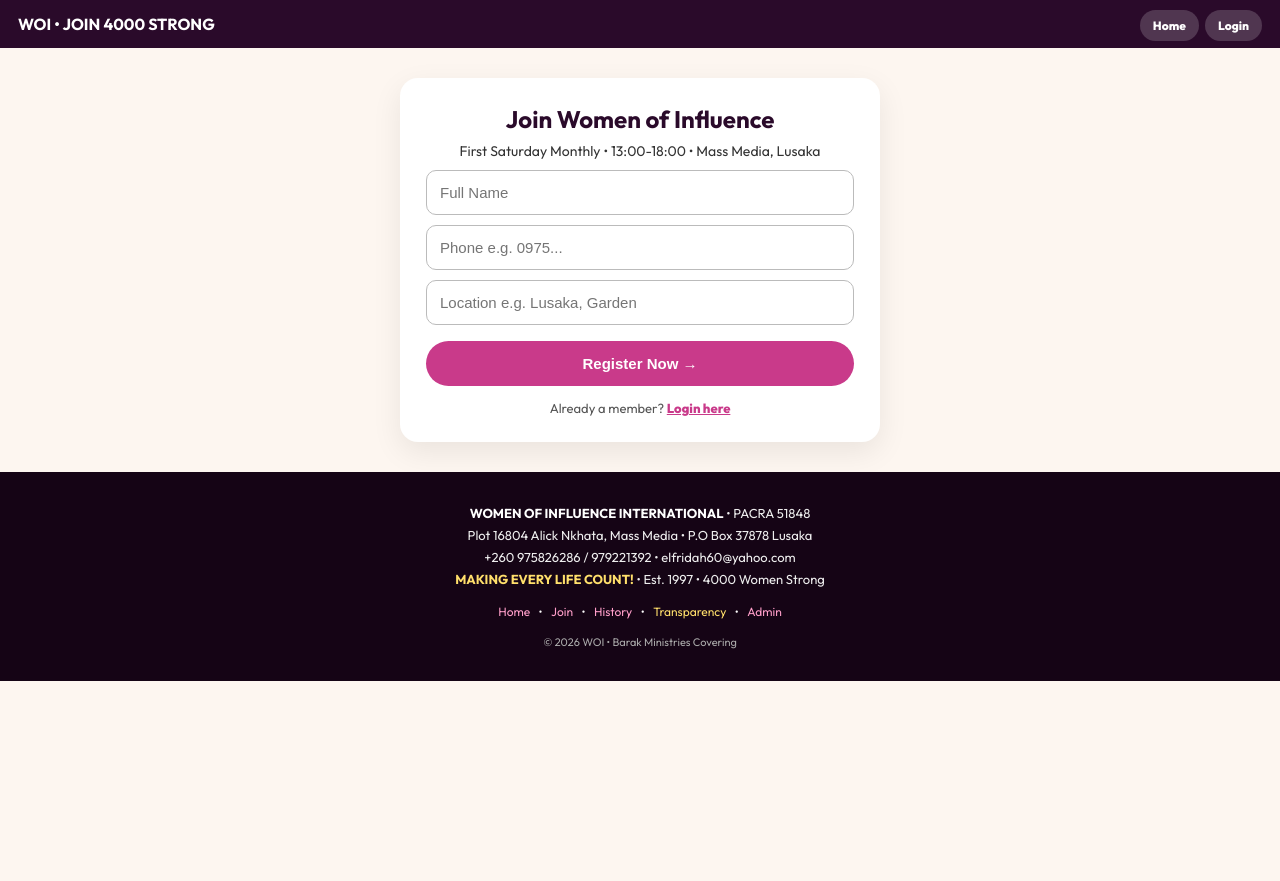
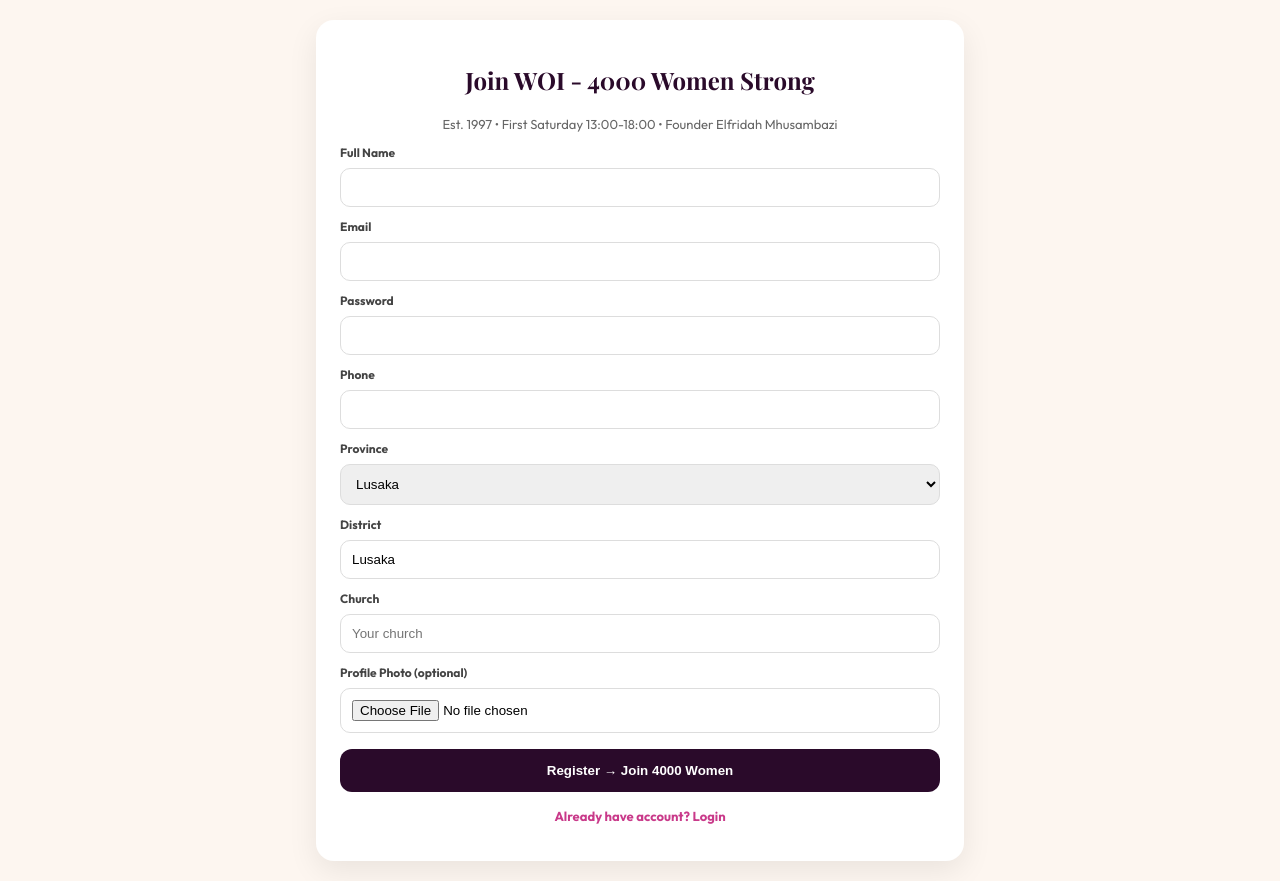
Before and after one commit to kachingaalonzo-svg/woi-website, a Flask app: page /register in a window 1280 px wide. Before the commit the page ends 681 px from the top, so only its background shows below. Run offline with Flask 3, Linux system fonts and the light colour scheme.

Commit message:
Update register.html

```diff
--- a/templates/register.html
+++ b/templates/register.html
@@ -1,17 +1,25 @@
-<!DOCTYPE html><html lang="en"><head><meta charset="UTF-8"><meta name="viewport" content="width=device-width, initial-scale=1.0"><title>Join WOI - Register</title><link href="https://fonts.googleapis.com/css2?family=Outfit:wght@400;700;800;900&display=swap" rel="stylesheet"><style>*{margin:0;padding:0;box-sizing:border-box}body{font-family:'Outfit',sans-serif;background:#fdf6f0;color:#1a1a1a}nav{background:#2a0a2a;color:white;padding:14px 18px;display:flex;justify-content:space-between;align-items:center}nav a{color:white;text-decoration:none;font-size:12px;font-weight:800;background:rgba(255,255,255,0.18);padding:8px 13px;border-radius:100px;margin-left:6px}.box{max-width:480px;margin:30px auto;background:white;border-radius:18px;padding:26px;box-shadow:0 10px 30px rgba(0,0,0,0.08)}input,select{width:100%;padding:13px;border-radius:10px;border:1px solid #bbb;margin-top:10px;font-size:15px}.btn{width:100%;padding:14px;border:none;border-radius:100px;background:#c93a8a;color:white;font-weight:900;font-size:15px;margin-top:16px;cursor:pointer}</style></head>
+<!DOCTYPE html>
+<html>
+<head><title>WOI Register</title><meta name="viewport" content="width=device-width, initial-scale=1.0">
+<link href="https://fonts.googleapis.com/css2?family=Outfit:wght@400;600;700&family=Playfair+Display:wght@700&display=swap" rel="stylesheet">
+<style>body{font-family:'Outfit';background:#fdf6f0;margin:0;padding:20px} .box{background:white;max-width:600px;margin:0 auto;padding:24px;border-radius:18px;box-shadow:0 10px 30px rgba(0,0,0,0.08)} input,select,textarea{width:100%;padding:11px;border-radius:10px;border:1px solid #ddd;margin-top:8px;box-sizing:border-box} button{width:100%;margin-top:16px;background:#2a0a2a;color:white;padding:14px;border-radius:12px;border:0;font-weight:800;cursor:pointer} label{font-size:12px;font-weight:700;color:#444;margin-top:12px;display:block}</style>
+</head>
 <body>
-<nav><b>WOI • JOIN 4000 STRONG</b><div><a href="/">Home</a><a href="/member/login">Login</a></div></nav>
 <div class="box">
-<h2 style="font-size:24px;color:#2a0a2a;text-align:center">Join Women of Influence</h2>
-<p style="text-align:center;font-size:14px;color:#333;margin-top:8px">First Saturday Monthly • 13:00-18:00 • Mass Media, Lusaka</p>
-{% if success %}<p style="background:#d4edda;padding:12px;border-radius:10px;margin-top:14px;font-weight:700;text-align:center">Welcome! You are registered. We will contact you. 🙏</p>{% endif %}
-<form method="POST">
-<input name="name" placeholder="Full Name" required>
-<input name="phone" placeholder="Phone e.g. 0975..." required>
-<input name="location" placeholder="Location e.g. Lusaka, Garden" required>
-<button class="btn">Register Now →</button>
+<h2 style="font-family:'Playfair Display';text-align:center;color:#2a0a2a">Join WOI - 4000 Women Strong</h2>
+<p style="text-align:center;font-size:13px;color:#666">Est. 1997 • First Saturday 13:00-18:00 • Founder Elfridah Mhusambazi</p>
+<form method="POST" enctype="multipart/form-data">
+<label>Full Name</label><input name="full_name" required>
+<label>Email</label><input name="email" type="email" required>
+<label>Password</label><input name="password" type="password" required>
+<label>Phone</label><input name="phone" required>
+<label>Province</label><select name="province"><option>Lusaka</option><option>Copperbelt</option><option>Central</option><option>Western</option><option>Eastern</option><option>Northern</option><option>Southern</option><option>Muchinga</option><option>North-Western</option><option>Luapula</option></select>
+<label>District</label><input name="district" value="Lusaka">
+<label>Church</label><input name="church" placeholder="Your church">
+<label>Profile Photo (optional)</label><input type="file" name="profile_pic" accept="image/*">
+<button type="submit">Register → Join 4000 Women</button>
 </form>
-<p style="text-align:center;font-size:13px;color:#555;margin-top:14px">Already a member? <a href="/member/login" style="color:#c93a8a;font-weight:800">Login here</a></p>
+<p style="text-align:center;font-size:13px;margin-top:16px"><a href="/member/login" style="color:#c93a8a;font-weight:700;text-decoration:none">Already have account? Login</a></p>
 </div>
-<footer style="background:#150415;color:white;padding:30px 20px;text-align:center;font-size:13px;margin-top:30px;line-height:1.7"><p style="color:#eee;font-size:13px"><b style="color:white">WOMEN OF INFLUENCE INTERNATIONAL</b> • PACRA 51848<br>Plot 16804 Alick Nkhata, Mass Media • P.O Box 37878 Lusaka<br>+260 975826286 / 979221392 • elfridah60@yahoo.com<br><b style="color:#ffdf6b">MAKING EVERY LIFE COUNT!</b> • Est. 1997 • 4000 Women Strong</p><p style="margin-top:12px;font-size:12px"><a href="/" style="color:#ff9ec9;text-decoration:none;margin:0 6px">Home</a> • <a href="/register" style="color:#ff9ec9;text-decoration:none;margin:0 6px">Join</a> • <a href="/history" style="color:#ff9ec9;text-decoration:none;margin:0 6px">History</a> • <a href="/transparency" style="color:#ffdf6b;text-decoration:none;margin:0 6px">Transparency</a> • <a href="/admin/login" style="color:#ff9ec9;text-decoration:none;margin:0 6px">Admin</a></p><p style="margin-top:10px;font-size:11px;color:#aaa">© 2026 WOI • Barak Ministries Covering</p></footer>
-</body></html>
+</body>
+</html>
```
